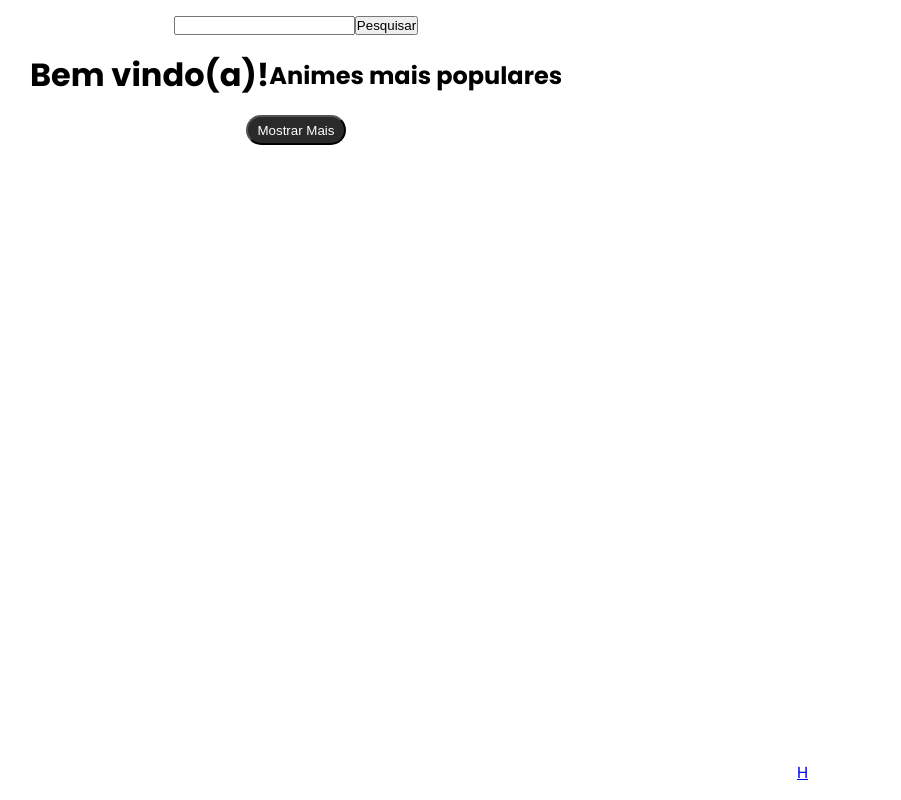
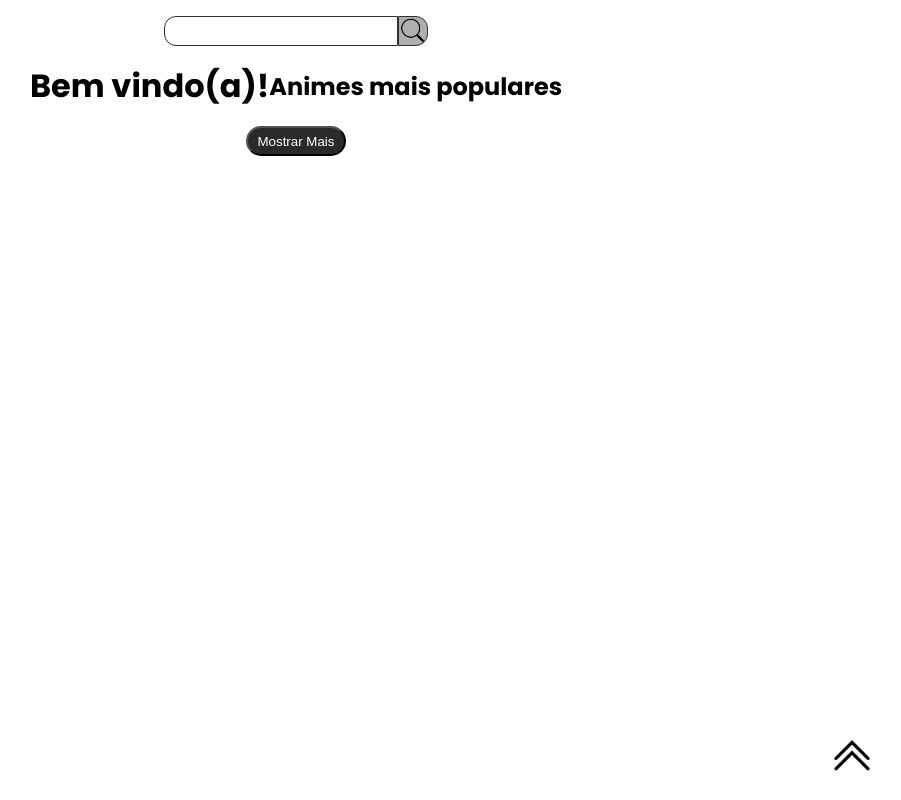
Before and after one commit to Nathanbsy/Anime, a plain HTML site: page index.html in a window 1280 px wide. Shown: the whole page, without its empty margins (344-1245 px from the left). Drawn offline with Linux system fonts and the light colour scheme; no server answers.

Commit message:
Estilizando um pouco mais o site

```diff
--- a/index.html
+++ b/index.html
@@ -8,18 +8,22 @@
     <title>Animes</title>
 </head>
 <body>
-    <a class="volta" href="#">H</a>
+    <a class="volta" href="#"><img src="./src/assets/imagem-icone-seta.png" alt="Seta" class="img_seta"></a>
     <header>
         <nav>
-            <input type="search" id="pesquisa">
-            <button onclick="filtrarPesquisa()">Pesquisar</button>
+            <input type="search" id="pesquisa" class="src">
+            <button class="btn_src" onclick="filtrarPesquisa()"><img src="./src/assets/imagem-icone-pesquisa.png" alt="Lupa" class="img_src"></button>
             <div id="criarModal">
 
             </div>
-            <dialog>
-                <button id="btnFechar">X</button>
-                <h2>Pesquisa: </h2>
-            </dialog>
+            <div class="modal">
+                <dialog>
+                    <div class="pesq">
+                        <button id="btnFechar">X</button>
+                        <h2>Pesquisa: </h2>
+                    </div>
+                </dialog>
+            </div>
         </nav>
     </header>
 
--- a/src/estilos/style.css
+++ b/src/estilos/style.css
@@ -9,12 +9,48 @@ dialog::backdrop {
 }
 
 dialog {
-    text-align: center;
     border: none;
     border-radius: .5rem;
     box-shadow: 0 0 1em rgb(0 0 0 / .3);
     width: 80%;
     margin: 2.25em 2em;
+}
+
+.modal {
+    display: flex;
+    justify-content: center;
+    align-items: center;
+}
+
+.pesq {
+    display: flex;
+    justify-content: center;
+    align-items: center;
+    flex-wrap: wrap;
+}
+
+.img_src {
+    width: 28px;
+}
+
+.btn_src {
+    display: flex;
+    justify-content: center;
+    align-items: center;
+    border-radius: 0 12px 12px 0;
+    border: 1px solid rgb(49, 49, 49);
+    background-color: #afafaf;
+}
+
+.src {
+    border-radius: 12px 0 0 12px;
+    border: 1px solid rgb(49, 49, 49);
+    height: 30px;
+    font-size: 18px;
+}
+
+.img_seta {
+    width: 40px;
 }
 
 nav {
@@ -25,8 +61,8 @@ nav {
 }
 
 .volta {
-    right: 10%;
-    top: 95%;
+    right: 5%;
+    top: 92%;
     position: fixed;
 }
 
@@ -45,21 +81,6 @@ nav {
     color: white;
 }
 
-/* h1 {
-    font-weight: 700;
-    font-size: 1.75em;
-}
-
-h2 {
-    font-weight: 500;
-    font-size: 1.25em;
-}
-
-h5, h3 {
-    font-weight: 700;
-    font-size: 1.25em;
-} */
-
 main {
     display: flex;
     flex-wrap: wrap;
@@ -72,7 +93,7 @@ main {
     flex-direction: column;
     justify-content: center;
     align-items: center;
-    width: 200px;
+    width: 210px;
     height: fit-content;
     background-color: #890ff8;
     border-radius: 12px;
--- a/src/js/script.js
+++ b/src/js/script.js
@@ -16,6 +16,10 @@ const modal = document.querySelector("dialog");
 
 const botaoFechar = document.getElementById("btnFechar");
 
+const divAnimes = document.querySelector(".pesq");
+
+
+
 botaoFechar.onclick = async function () {
     const div = document.getElementById("cardsAnimes");
     if (div) {
@@ -25,13 +29,13 @@ botaoFechar.onclick = async function () {
 }
 
 async function filtrarPesquisa() {
-    const div = document.createElement('div');
-    div.id = 'cardsAnimes';
-    modal.appendChild(div);
+    const div = document.createElement("div");
+    div.id = "cardsAnimes";
+    divAnimes.appendChild(div);
     modal.showModal();
     if (barraPesquisa != "") {
         valorFiltro = barraPesquisa.value.toLowerCase();
-        urlPesquisa = `https://api.jikan.moe/v4/anime?q=${valorFiltro}`;
+        urlPesquisa = `https://api.jikan.moe/v4/anime?q=${valorFiltro}&limit=5`;
         const req = await fetch(urlPesquisa);
         const res = await req.json()
         const animes = res.data;
```
Also changed, not shown: src/assets/imagem-icone-pesquisa.png (added), src/assets/imagem-icone-seta.png (added).
